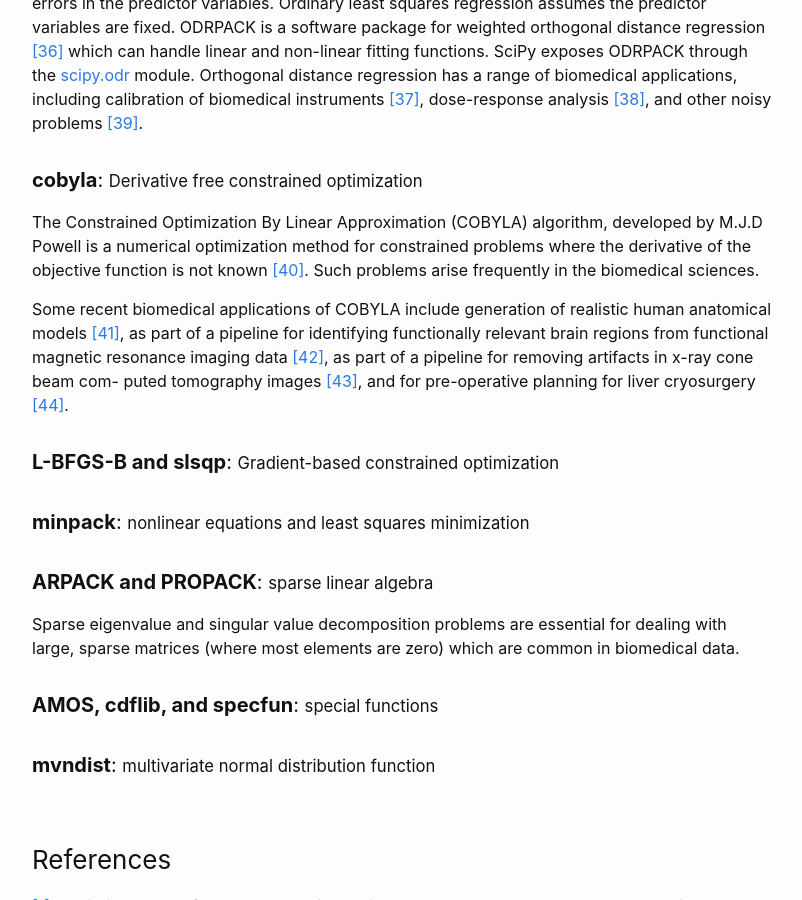
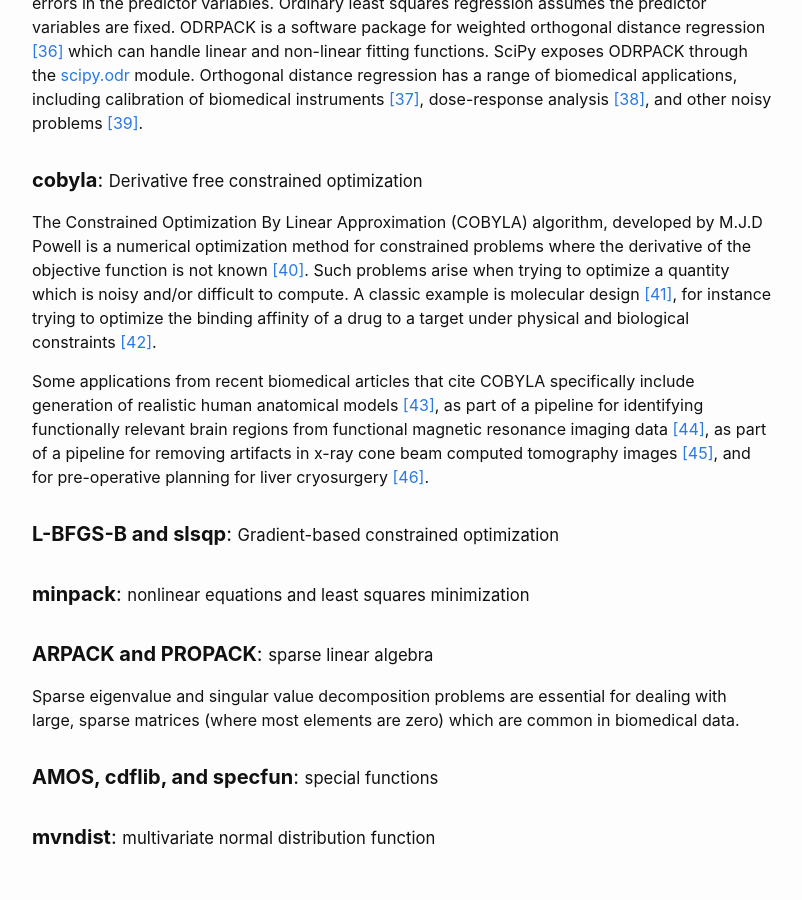
Before and after one commit to steppi/steppi.github.io, a Jekyll site: the page built from _posts/2023-12-05-scipy-fortran-bio-applications.md, in a window 1280 px wide and 900 px high, scrolled down 2604 px. Shown: the whole window, without its empty margins (238-1040 px from the left). Built offline with Jekyll 4.4.1, drawn with Linux system fonts in a browser that asks for light colours; some of the changed text lies outside the part shown.

Commit message:
Finish fleshing out cobyla section

```diff
--- a/_posts/2023-12-05-scipy-fortran-bio-applications.md
+++ b/_posts/2023-12-05-scipy-fortran-bio-applications.md
@@ -130,14 +130,17 @@ and other noisy problems [[39]](#39).
 The Constrained Optimization By Linear Approximation (COBYLA) algorithm, developed
 by M.J.D Powell is a numerical optimization method for constrained problems where
 the derivative of the objective function is not known [[40]](#40). Such problems
-arise frequently in the biomedical sciences.
+arise when trying to optimize a quantity which is noisy and/or difficult to compute.
+A classic example is molecular design [[41]](#41), for instance trying to optimize
+the binding affinity of a drug to a target under physical and biological constraints
+[[42]](#42).
 
-Some recent biomedical applications of COBYLA include generation of realistic
-human anatomical models [[41]](#41), as part of a pipeline for identifying
-functionally relevant brain regions from functional magnetic resonance imaging
-data [[42]](#42), as part of a pipeline for removing artifacts in x-ray cone beam com-
-puted tomography images [[43]](#43), and for pre-operative planning for liver
-cryosurgery [[44]](#44).
+Some applications from recent biomedical articles that cite COBYLA specifically
+include generation of realistic human anatomical models [[43]](#43), as part of a
+pipeline for identifying functionally relevant brain regions from functional magnetic
+resonance imaging data [[44]](#44), as part of a pipeline for removing artifacts
+in x-ray cone beam computed tomography images [[45]](#45),
+and for pre-operative planning for liver cryosurgery [[46]](#46).
 
 
 
@@ -288,11 +291,17 @@ Pallavi, Joshi S, Singh D, et al. Comprehensive Review of Orthogonal Regression
 <a id="40">[40]</a>
 M. J. D. Powell. A direct search optimization method that models the objective and constraint functions by linear interpolation. In S. Gomez and J. P. Hennart, editors, Advances in Optimization and Numerical Analysis, pages 51–67, Dordrecht, NL, 1994. Springer.
 
+<a id="41">[41]</a>
+Sun Y, Sahinidis N, Sundaram A, Cheon MS. Derivative-free optimization for chemical product design. Curr Opin Chem Eng. 2020;27:98-106. doi:10.1016/j.coche.2019.11.006.
 
-<a id="41">[41]</a>
+<a id="42">[42]</a>
+Boitreaud J, Mallet V, Oliver C, Waldispühl J. OptiMol: Optimization of Binding Affinities in Chemical Space for Drug Discovery. J Chem Inf Model. 2020;60(12):5658-5666. doi:10.1021/acs.jcim.0c00833.
+
+
+<a id="43">[43]</a>
 Demirel, D, Yu, A, Baer-Cooper, S, Halic, T, Bayrak, C. Generative Anatomy Modeling Language (GAML). Int J Med Robotics Comput Assist Surg. 2017; 13:e1813. https://doi.org/10.1002/rcs.1813
 
-<a id="42">[42]</a>
+<a id="44">[44]</a>
 Whiteman AS, Bartsch AJ, Kang J, Johnson TD. Bayesian inference for brain activity from functional magnetic resonance imaging collected at two spatial resolutions. Ann Appl Stat. 2022;16(4):2626-2647. doi:10.1214/22-AOAS1606.
 
 <a id="43">[43]</a>
```
